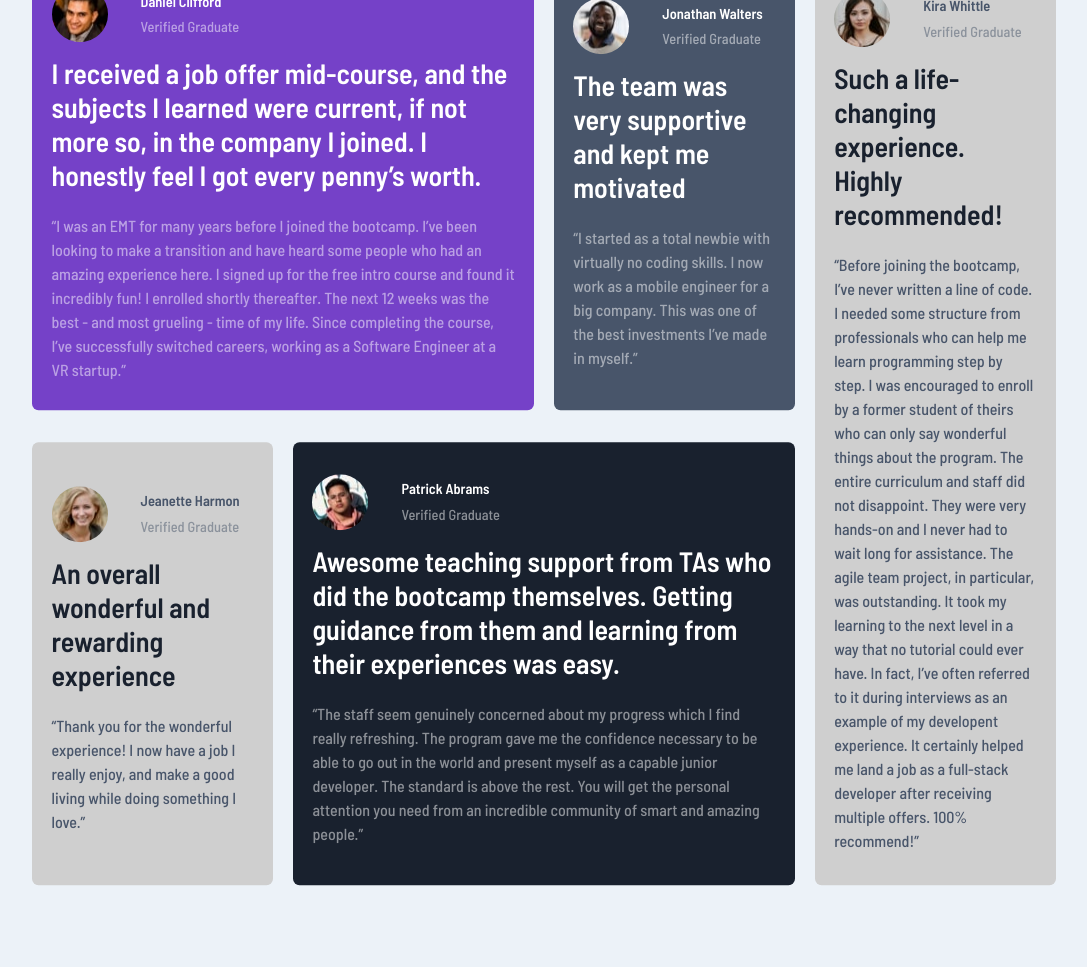
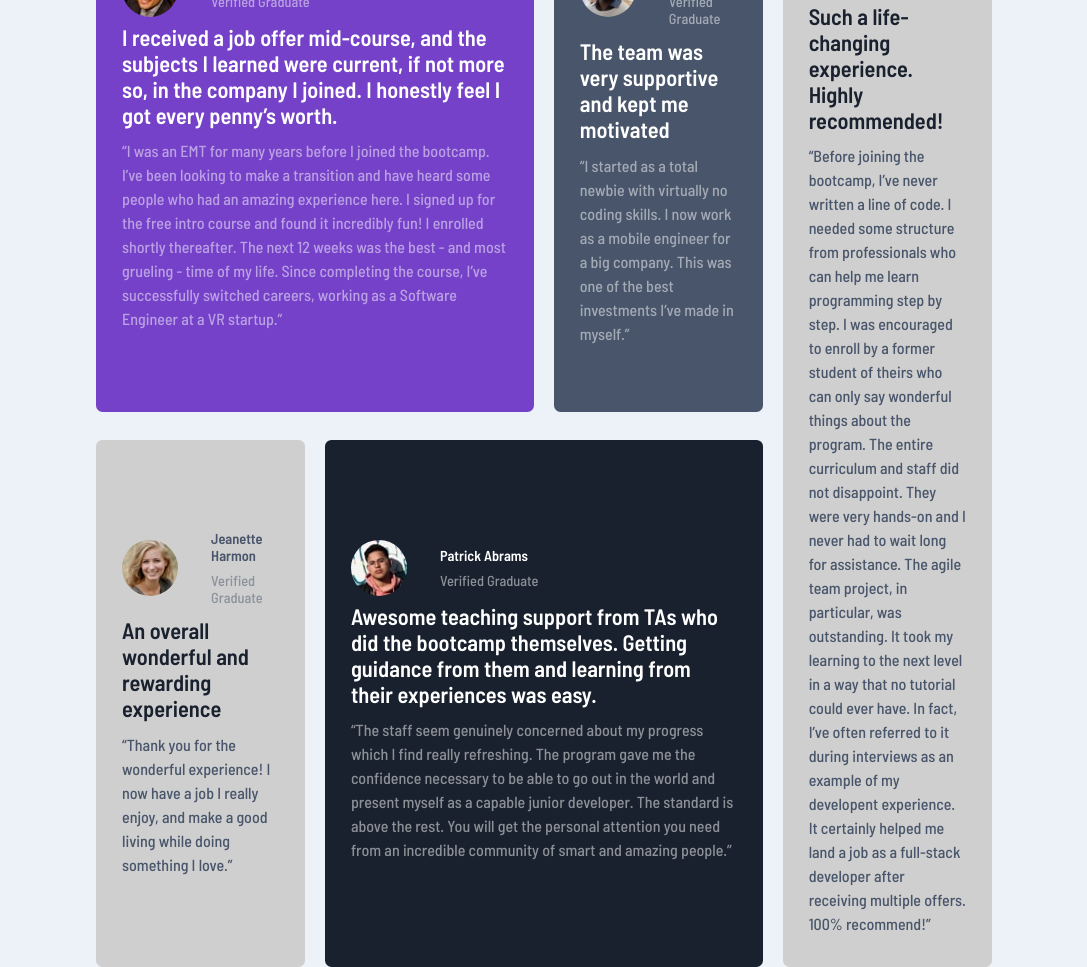
Before and after one commit to KarthikRaja1388/testimonial-grid-section, a plain HTML site: page index.html in a window 1280 px wide. Shown: the whole page, without its empty margins (96-1183 px from the left). Before the commit the page ends 892 px from the top, so only its background shows below. Drawn offline with Linux system fonts and the light colour scheme.

Commit message:
updated width of layout  and padding

```diff
--- a/style.css
+++ b/style.css
@@ -27,7 +27,7 @@ body{
     justify-content: center;
     align-items: center;
     border-radius: 0.5em;
-    padding: 1.5em;
+    padding: 2em;
 }
 .author{
     width: 100%;
@@ -52,10 +52,10 @@ body{
     color: hsl(0, 0%, 100%,0.5);
 }
 .spacing{
-    margin: 0.5em 0;
+    margin: 0.3em 0;
 }
 h2{
-    font-size: 1.75rem;
+    font-size: 1.4rem;
     color: hsl(0, 0%, 100%);
 }
 
@@ -98,7 +98,7 @@ h2{
 
 @media all and (min-width:700px){
     .main{
-        width: 80%;
+        width: 70%;
         min-width: 550px;
         display: grid;
         grid-template-columns: repeat(4, 1fr);
```
